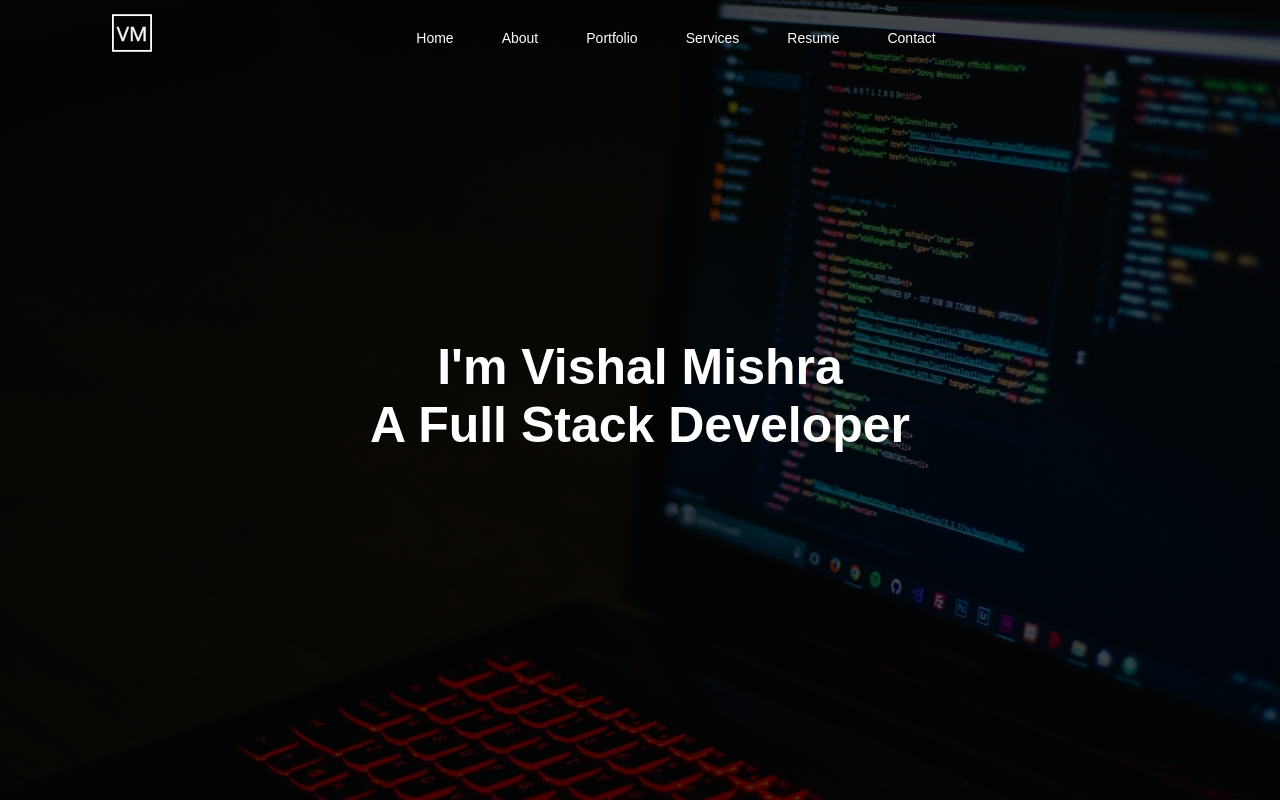
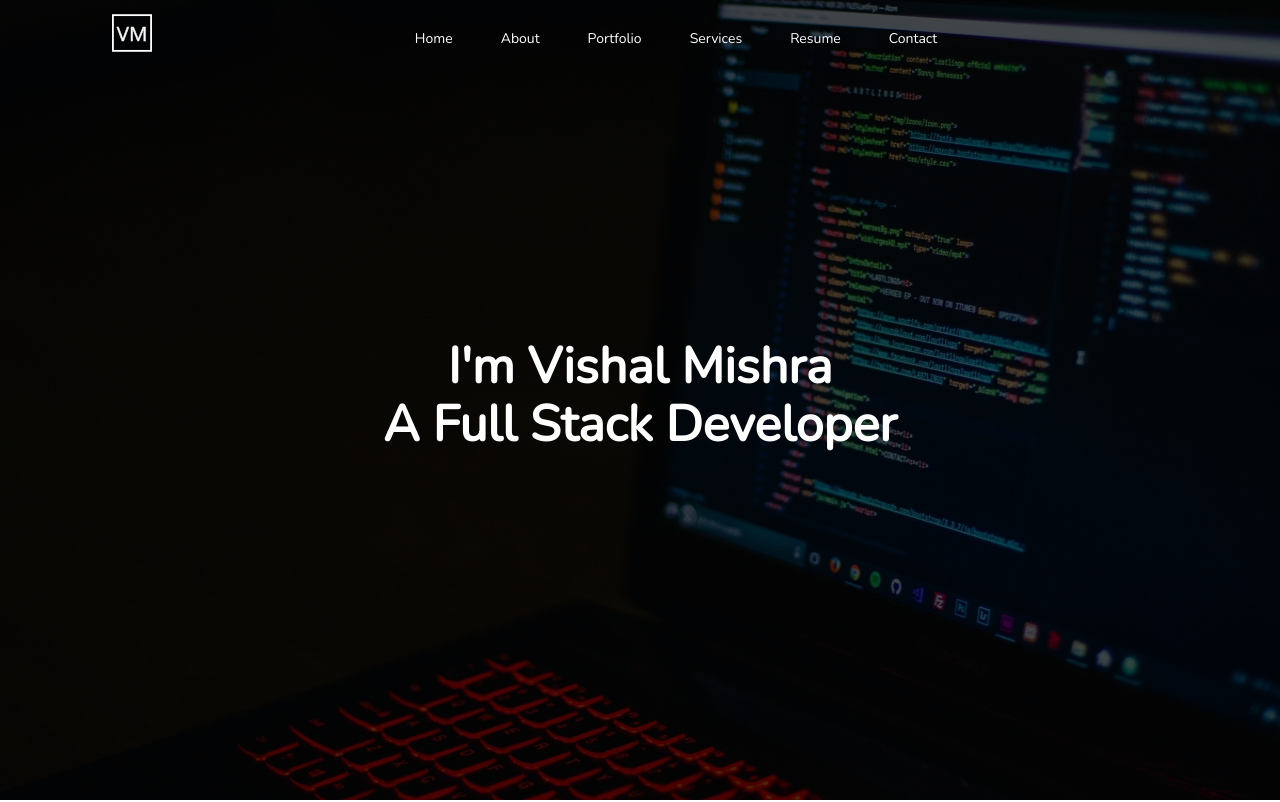
Before and after one commit to vishal616/Portfolio, an Angular app: page / in a window 1280 px wide. Shown: the top 802 px of the page. Built offline with nearby package versions, Linux system fonts and the light colour scheme; what ngx-ui-loader would draw is missing.

Commit message:
nunito font style

```diff
--- a/src/styles/main.scss
+++ b/src/styles/main.scss
@@ -11,6 +11,8 @@
 @import "mixins";
 
 @import '~ngx-toastr/toastr-bs4-alert';
+
+@import url('https://fonts.googleapis.com/css2?family=Nunito&display=swap');
 
 $font-color: #939393;
 
```
